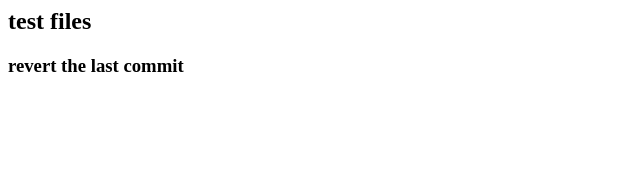
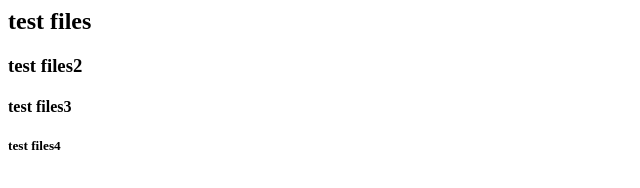
Before and after one commit to developeracewebx/git-practise, a plain HTML site: page index.html in a window 1280 px wide. Shown: the whole page, without its empty margins (0-640 px from the left). Drawn offline with Linux system fonts and the light colour scheme.

Commit message:
Revert "revert changes"
This reverts commit 2fb398072ea21dd8ceb454563407b015bcfda5e3.

```diff
--- a/index.html
+++ b/index.html
@@ -7,6 +7,9 @@
     <body>
 
         <h2>test files</h2>
-        <h3>revert the last commit</h3>
+        <h3>test files2</h3>
+        <h4>test files3</h4>
+        <h5>test files4</h5>
+
     </body>
 </html>
```
